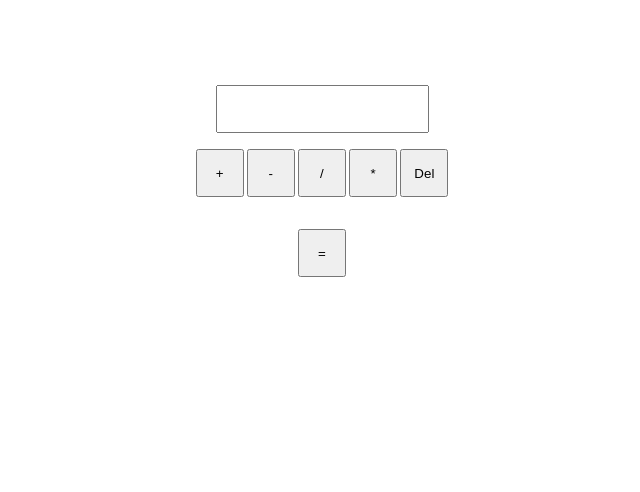
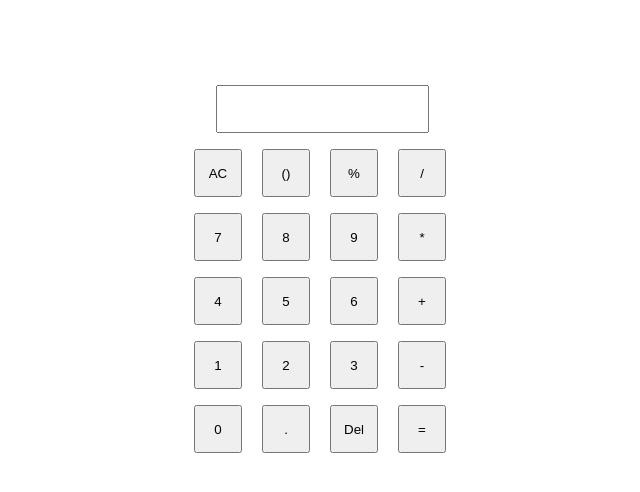
Before and after one commit to hquezada24/calc, a plain HTML site: page index.html in a window 1280 px wide. Shown: the part 40-532 px from the top of the page, without its empty margins (318-958 px from the left). Drawn offline with Linux system fonts and the light colour scheme.

Commit message:
add calculator keys
add digit and operation keys to the calculator. Style using grid

```diff
--- a/index.html
+++ b/index.html
@@ -13,13 +13,28 @@
             <input type="text" name="" id="input-box" placeholder="">
         </form>
         <div class="buttons">
+            <button id="clear">AC</button>
+            <button id="par">()</button>
+            <button id="mod">%</button>
+            <button id="divide">/</button>
+            <button id="digit">7</button>
+            <button id="digit">8</button>
+            <button id="digit">9</button>
+            <button id="times">*</button>
+            <button id="digit">4</button>
+            <button id="digit">5</button>
+            <button id="digit">6</button>
             <button id="plus">+</button>
+            <button id="digit">1</button>
+            <button id="digit">2</button>
+            <button id="digit">3</button>
             <button id="minus">-</button>
-            <button id="divided">/</button>
-            <button id="times">*</button>
+            <button id="digit">0</button>
+            <button id="times">.</button>
             <button id="delete">Del</button>
             <button id="submit">=</button>
         </div>
     </div>
+    <script src="script.js"></script>
 </body>
 </html>
--- a/script.js
+++ b/script.js
@@ -0,0 +1,17 @@
+let input = document.querySelector('#input-box');
+const submit = document.querySelector('#submit');
+
+
+
+submit.addEventListener('click', calc);
+
+function calc() {
+    let operation = input.value;
+    operation.includes('+') ? sum() : 0;
+    let array = operation.split('');
+    console.log(array);
+}
+
+function sum(){
+
+}
--- a/styles.css
+++ b/styles.css
@@ -27,10 +27,10 @@ input{
     margin-top: 1rem;
     width: 20%;
     height: 40%;
-    display: flex;
-    flex-wrap: wrap;
-    justify-content: space-around;
-
+    display: grid;
+    grid-template-columns: repeat(4, 1fr);
+    grid-auto-rows: minmax(1fr, auto);
+    gap: 1rem;
 }
 
 button {
```
